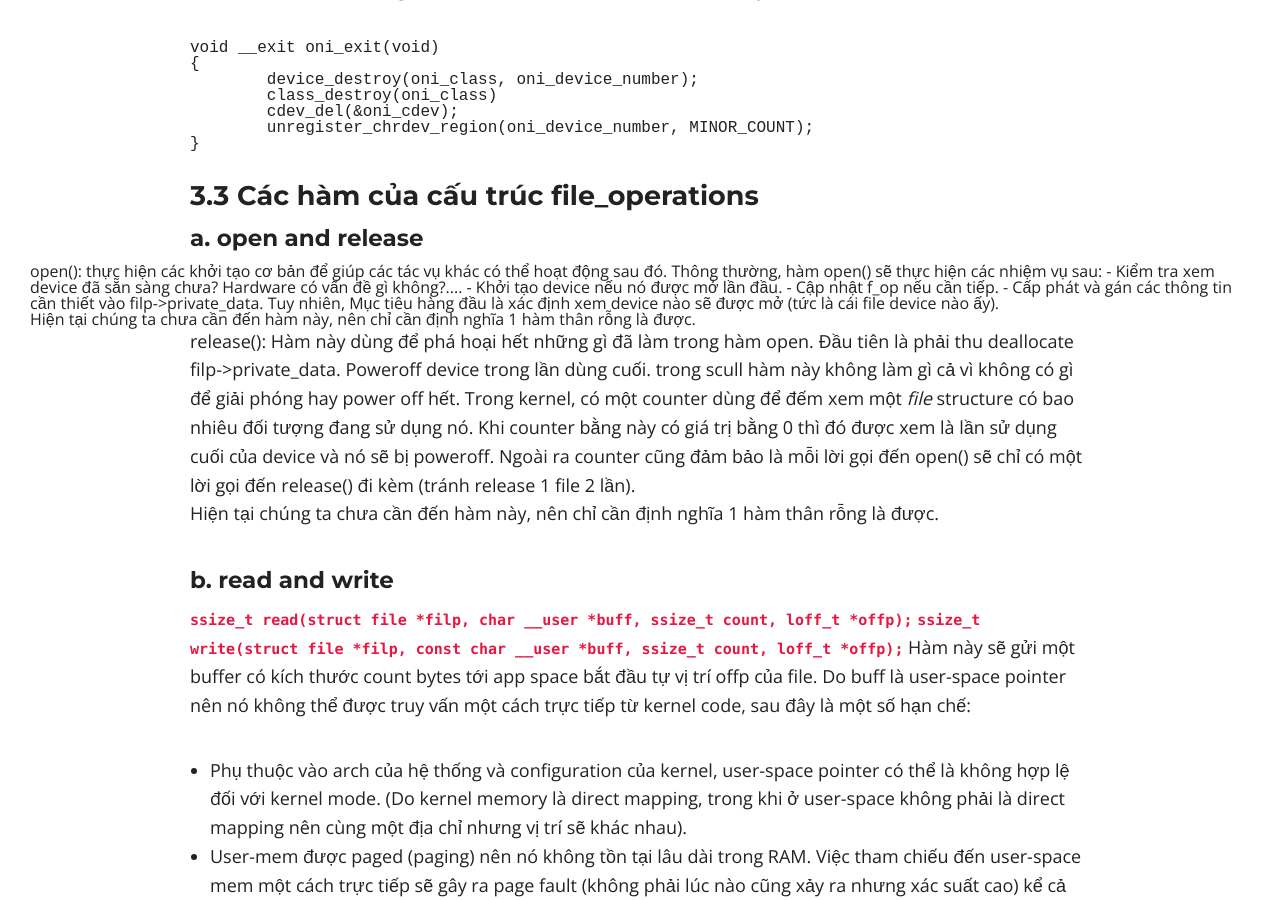
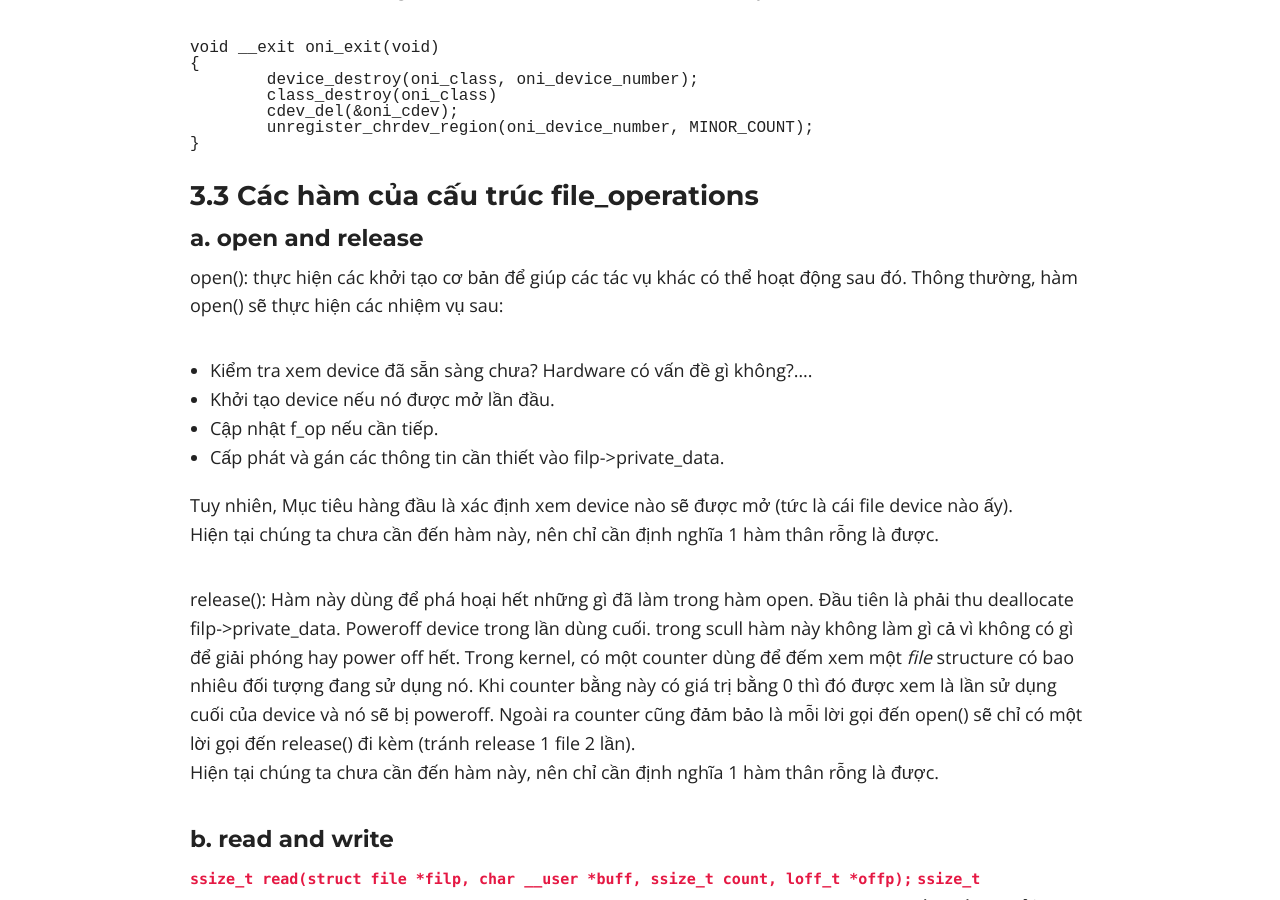
Before and after one commit to ita93/ita93.github.io, a Jekyll site: the page built from _posts/2017-12-18-character-device.md, in a window 1280 px wide and 900 px high, scrolled down 9168 px. Built offline with Jekyll 4.4.1, drawn with Linux system fonts in a browser that asks for light colours; nearby versions of some CDN libraries; our own code applies the rules of GitHub Pages for plain Markdown files.

Commit message:
Change something

```diff
--- a/_config.yml
+++ b/_config.yml
@@ -47,7 +47,7 @@ links:
 # http://en.wikipedia.org/wiki/List_of_tz_database_time_zones
 timezone:    Asia/Singapore
 future:      true
-highlighter: pygments
+highlighter: rouge
 markdown:    kramdown
 paginate:    5
 paginate_path: "page:num"
--- a/_posts/2017-12-18-character-device.md
+++ b/_posts/2017-12-18-character-device.md
@@ -397,7 +397,6 @@ void __exit oni_exit(void)
 </pre>
 ### 3.3 Các hàm của cấu trúc file_operations
 #### a. open and release
-<div>
 open(): thực hiện các khởi tạo cơ bản để giúp các tác vụ khác có thể hoạt động sau đó.
 Thông thường, hàm open() sẽ thực hiện các nhiệm vụ sau:
 - Kiểm tra xem device đã sẵn sàng chưa? Hardware có vấn đề gì không?....
@@ -407,7 +406,6 @@ Thông thường, hàm open() sẽ thực hiện các nhiệm vụ sau:
 
 Tuy nhiên, Mục tiêu hàng đầu là xác định xem device nào sẽ được mở (tức là cái file device nào ấy). <br/>
 Hiện tại chúng ta chưa cần đến hàm này, nên chỉ cần định nghĩa 1 hàm thân rỗng là được.
-</div>
 
 release(): Hàm này dùng để phá hoại hết những gì đã làm trong hàm open. Đầu tiên là phải thu deallocate filp->private_data. Poweroff device trong lần dùng cuối. trong scull hàm này không làm gì cả vì không có gì để giải phóng hay power off hết.
 Trong kernel, có một counter dùng để đếm xem một <i>file</i> structure có bao nhiêu đối tượng đang sử dụng nó. Khi counter bằng này có giá trị bằng 0 thì đó được xem là lần sử dụng cuối của device và nó sẽ bị poweroff. Ngoài ra counter cũng đảm bảo là mỗi lời gọi đến open() sẽ chỉ có một lời gọi đến release() đi kèm (tránh release 1 file 2 lần).<br/>
```
